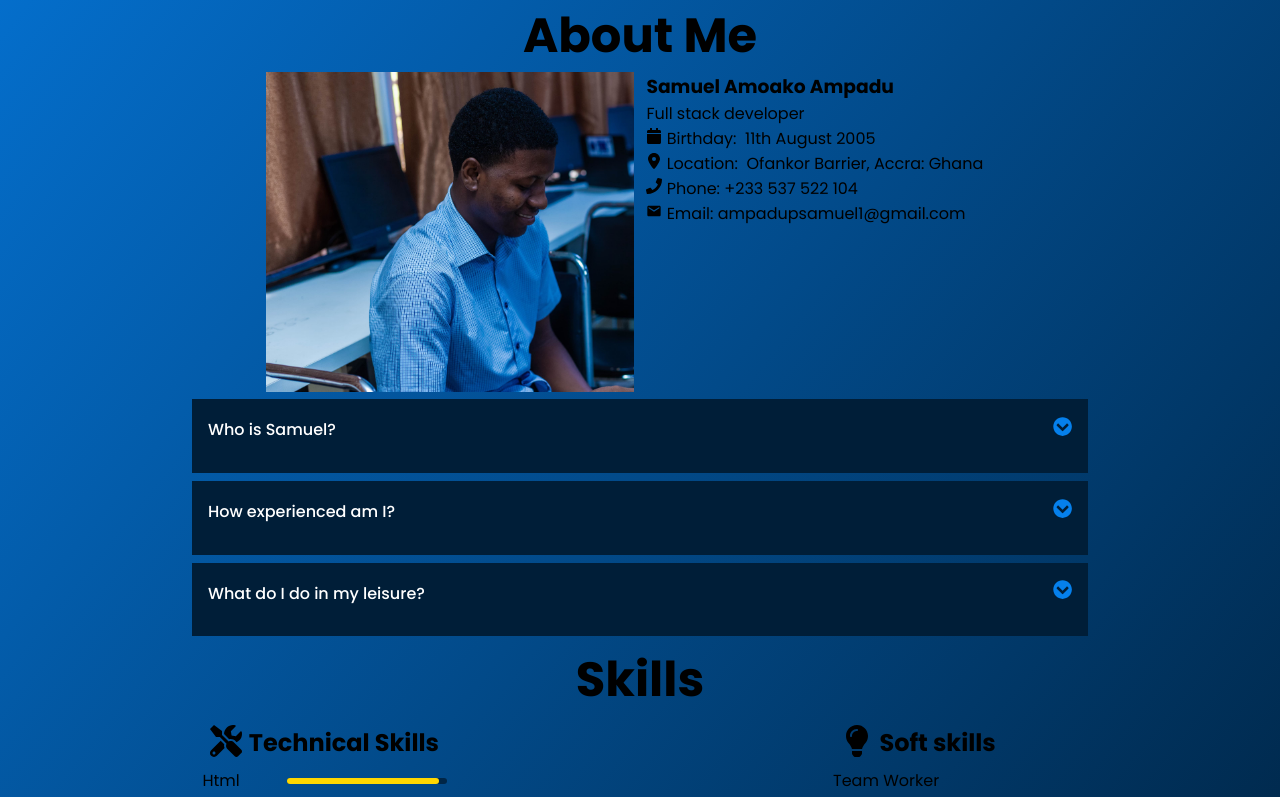
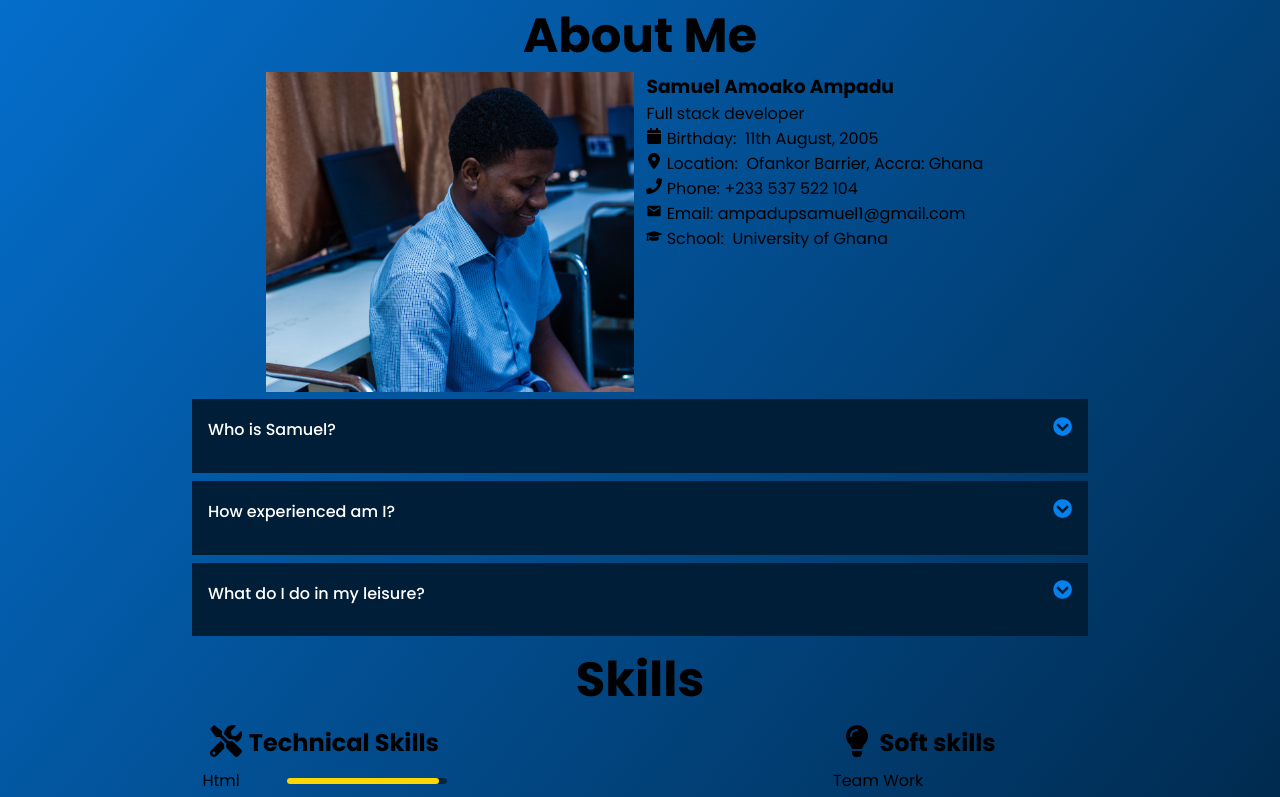
Before and after one commit to Psamm-y/React-projects, a React (Vite) app: page / in a window 1280 px wide. Shown: the part 640-1437 px from the top of the page. Built offline with nearby package versions, Linux system fonts and the light colour scheme.

Commit message:
refactor

```diff
--- a/src/porfolio shi/About.jsx
+++ b/src/porfolio shi/About.jsx
@@ -3,7 +3,7 @@ import './about.css';
 import Accordion from './Accordion';
 import desc from './utils/about';
 import image from '../assets/Psammy.jpg';
-import { FaCalendar, FaPhone } from 'react-icons/fa';
+import { FaCalendar, FaGraduationCap, FaPhone } from 'react-icons/fa';
 import { FaLocationDot } from 'react-icons/fa6';
 import { MdEmail } from 'react-icons/md';
 const About = () => {
@@ -27,7 +27,7 @@ const About = () => {
               <span>
                 <FaCalendar className="icon" /> Birthday:
               </span>
-              &nbsp; 11th August 2005
+              &nbsp; 11th August, 2005
             </p>
             <p>
               <span>
@@ -47,6 +47,12 @@ const About = () => {
               </span>
               &nbsp;ampadupsamuel1@gmail.com
             </p>
+            <p>
+              <span>
+                <FaGraduationCap /> School:
+              </span>
+              &nbsp; University of Ghana
+            </p>
           </div>
         </div>
       </div>
--- a/src/porfolio shi/Portfolio.jsx
+++ b/src/porfolio shi/Portfolio.jsx
@@ -1,4 +1,4 @@
-import React, { useState } from 'react';
+import React, { useEffect, useState } from 'react';
 import Header from './Header';
 import Home from './Home';
 import About from './About';
@@ -6,6 +6,10 @@ import About from './About';
 import './hamburger.css';
 import Skills from './Skills';
 const Portfolio = () => {
+  useEffect(() => {
+    document.title = 'Psammy Porfolio';
+  }, []);
+
   const [active, setActive] = useState(false);
   return (
     <div>
--- a/src/porfolio shi/about.css
+++ b/src/porfolio shi/about.css
@@ -62,3 +62,10 @@
 .main-about img {
   height: 20em;
 }
+.about-section .icon {
+  font-size: 1em;
+}
+.info-section .more-info p {
+  display: flex;
+  align-items: center;
+}
--- a/src/porfolio shi/utils/skills.js
+++ b/src/porfolio shi/utils/skills.js
@@ -15,4 +15,4 @@ export const technicalSkills = [
     skillPercentage:"70%",
 }]
 
-export const softSkills= ["Team Worker","Public Speaking","Collaboration"]
+export const softSkills= ["Team Work","Public Speaking","Collaboration"]
```
